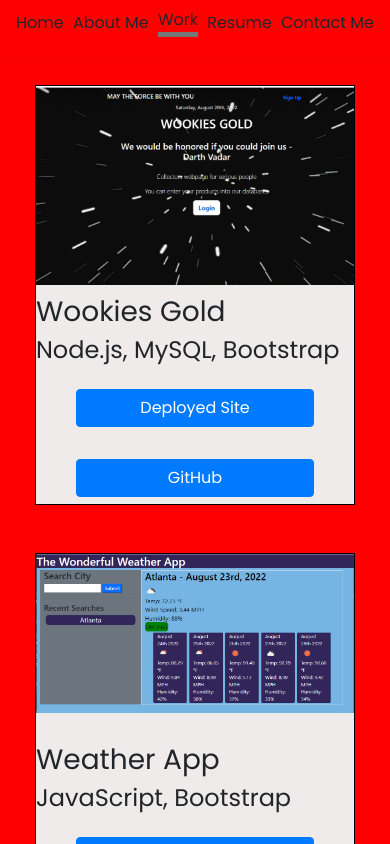
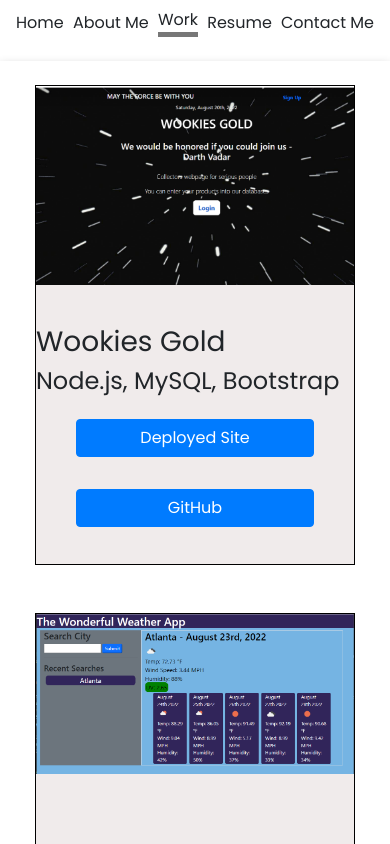
Before and after one commit to huntersteffner/Portfolio-with-React, a React (Create React App) app in the folder portfolio-with-react/: page /Portfolio-with-React/work in a window 390 px wide. Shown: the top 844 px of the page. Built offline with nearby package versions, Linux system fonts and the light colour scheme.

Commit message:
Further changed work style

```diff
--- a/portfolio-with-react/src/App.css
+++ b/portfolio-with-react/src/App.css
@@ -48,6 +48,7 @@
   background-color: rgb(240, 235, 235);
   border: black 1px solid;
   width: 20rem;
+  height: 30rem;
   margin: 1.5rem;
   /* overflow: hidden; */
 }
@@ -74,10 +75,5 @@
 }
 
 @media (max-width: 820px) {
-  body {
-    background-color: red;
-  }
-  #project-list {
-    grid-template-columns: repeat(2, 1fr);
-  }
+
 }
--- a/portfolio-with-react/src/components/Contact.js
+++ b/portfolio-with-react/src/components/Contact.js
@@ -8,6 +8,7 @@ export default function Contact() {
         <input type="text" name="name" placeholder="Name" required />
         <input type="email" name="email" placeholder="Email Address" required/>
         <input type="text" name="message" placeholder="write your message here." />
+        <input type="hidden" name="_captcha" value="false"></input>
         <button type="submit">Send</button>
       </form>
 
```
